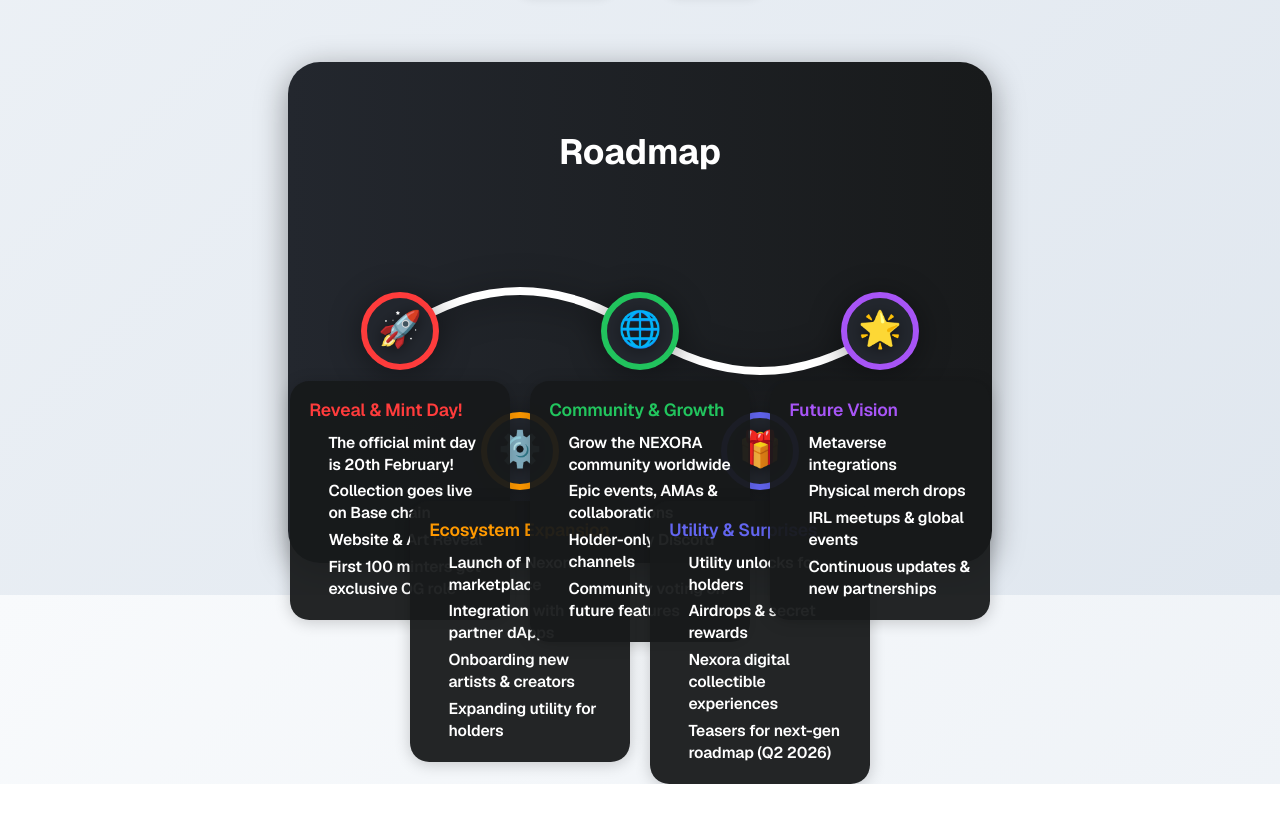
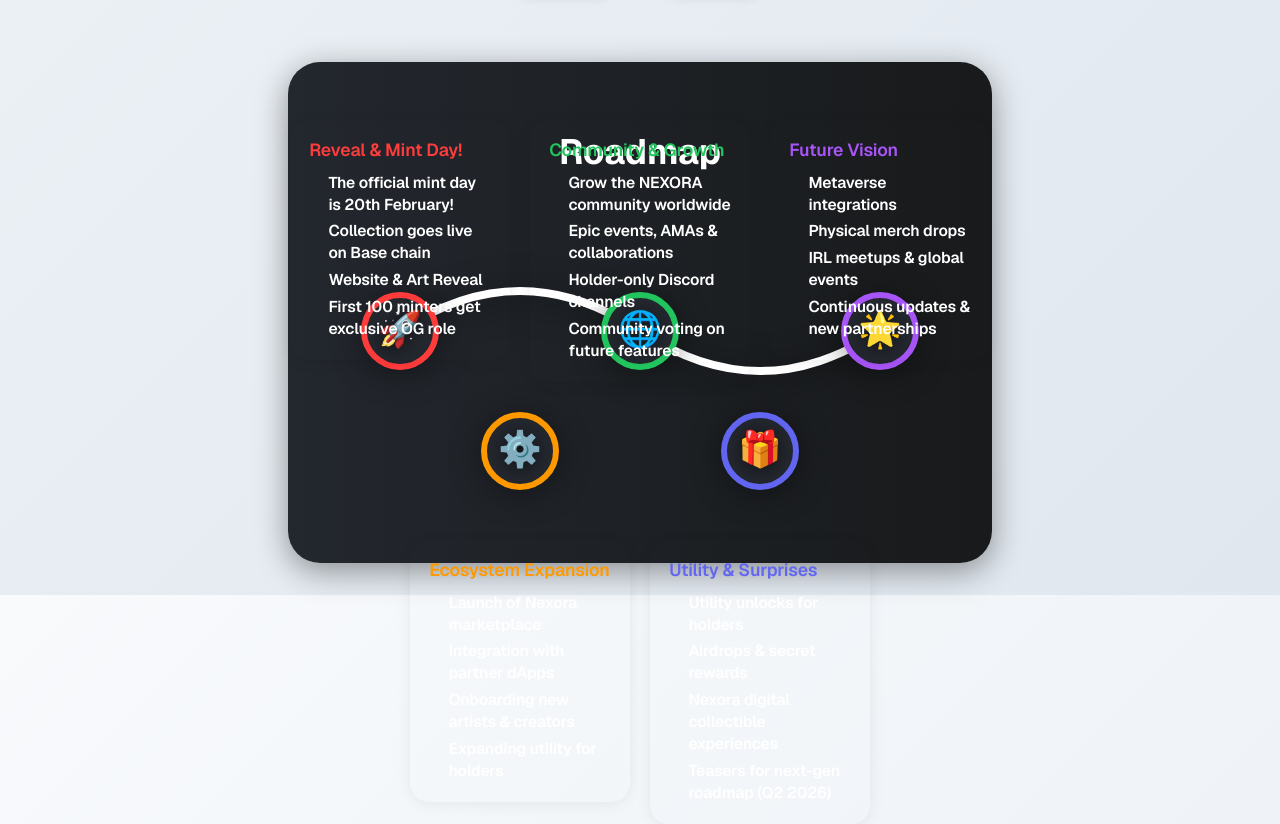
Before and after one commit to nerdyfiroz/nexora-base, a Next.js app: page / in a window 1280 px wide. Shown: the part 2060-2884 px from the top of the page. Before the commit the page ends 2844 px from the top, so only its background shows below. Built offline with nearby package versions, Linux system fonts and the light colour scheme.

Commit message:
Alternate milestone details above and below roadmap path

```diff
--- a/src/app/RoadmapFlow.js
+++ b/src/app/RoadmapFlow.js
@@ -217,19 +217,25 @@ export default function RoadmapFlow() {
             </g>
           ))}
         </svg>
-        {/* Milestone details overlay with animation */}
-        {milestones.map((m, i) => (
+        {/* Milestone details overlay with animation and improved spacing */}
+        {milestones.map((m, i) => {
+          // Alternate above (even) and below (odd)
+          const isAbove = i % 2 === 0;
+          const verticalOffset = isMobile ? 70 : 90;
+          return (
             <div
               key={i}
               id={`roadmap-milestone-${i}`}
               style={{
                 position: "absolute",
                 left: positions[i].x - (isMobile ? 70 : 110),
-              top: positions[i].y + (isMobile ? 30 : 50),
+                top: isAbove
+                  ? positions[i].y - verticalOffset - (isMobile ? 80 : 120)
+                  : positions[i].y + verticalOffset,
                 width: isMobile ? 140 : 220,
-              background: "rgba(24,26,27,0.95)",
+                background: "none",
                 borderRadius: "1.2rem",
-              boxShadow: "0 2px 16px #0003",
+                boxShadow: "0 2px 16px #0001",
                 padding: isMobile ? "0.7rem 0.8rem" : "1rem 1.2rem",
                 zIndex: 3,
                 color: m.color,
@@ -241,13 +247,14 @@ export default function RoadmapFlow() {
               }}
             >
               <div style={{ fontSize: isMobile ? "1rem" : "1.1rem", marginBottom: "0.5rem", color: m.color }}>{m.title}</div>
-            <ul style={{ color: "#fff", fontSize: isMobile ? "0.92rem" : "0.98rem", margin: 0, paddingLeft: isMobile ? "0.7rem" : "1.2rem" }}>
+              <ul style={{ color: "#fff", fontSize: isMobile ? "0.92rem" : "0.98rem", margin: 0, paddingLeft: isMobile ? "0.7rem" : "1.2rem", background: "none" }}>
                 {m.desc.map((d, j) => (
                   <li key={j} style={{ marginBottom: "0.3rem", lineHeight: 1.4 }}>{d}</li>
                 ))}
               </ul>
             </div>
-        ))}
+          );
+        })}
       </div>
     </section>
   );
```
Lines whose indentation alone changed are shown as unchanged.
